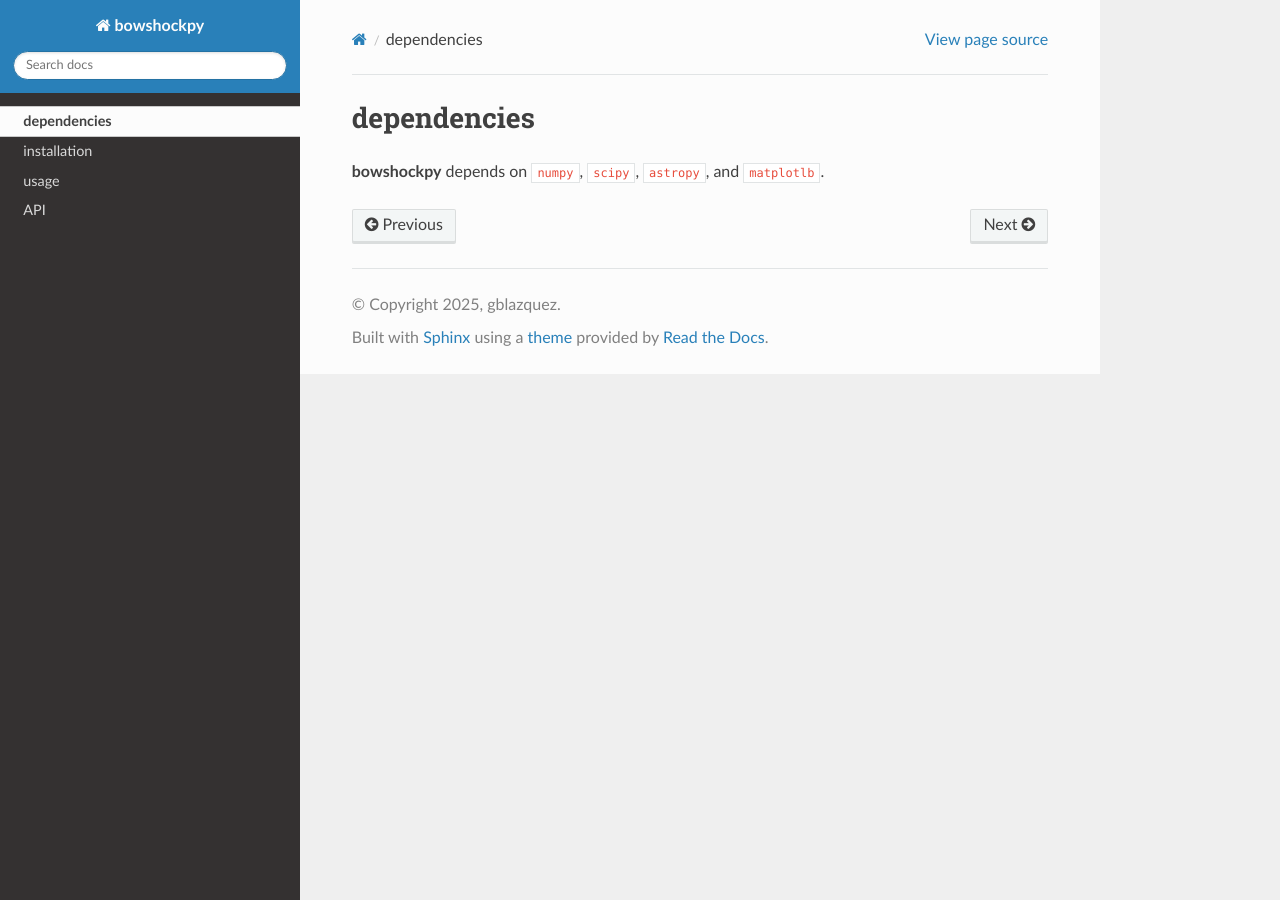
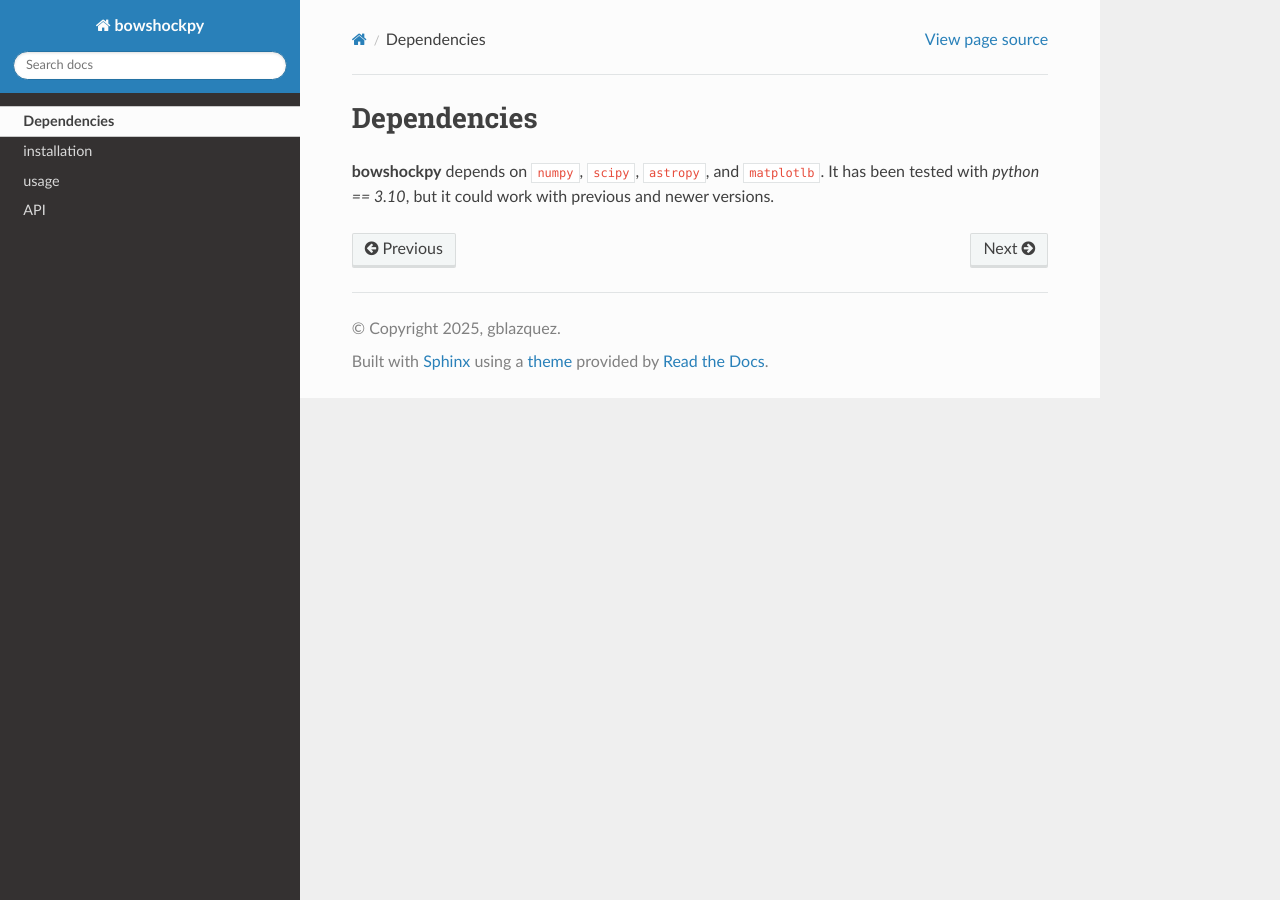
Before and after one commit to gblazquez/bowshockpy-doc, a Sphinx documentation site: the page built from docs/source/dependencies.rst, in a window 1280 px wide. Built offline with Sphinx 7.4.7 and the Read the Docs theme 3.1.0, drawn with Linux system fonts in a browser that asks for light colours.

```diff
--- a/docs/source/dependencies.rst
+++ b/docs/source/dependencies.rst
@@ -1,4 +1,4 @@
-dependencies
+Dependencies
 ============
 
-**bowshockpy** depends on ``numpy``, ``scipy``, ``astropy``, and ``matplotlb``.
+**bowshockpy** depends on ``numpy``, ``scipy``, ``astropy``, and ``matplotlb``.  It has been tested with `python == 3.10`, but it could work with previous and newer versions.
```
